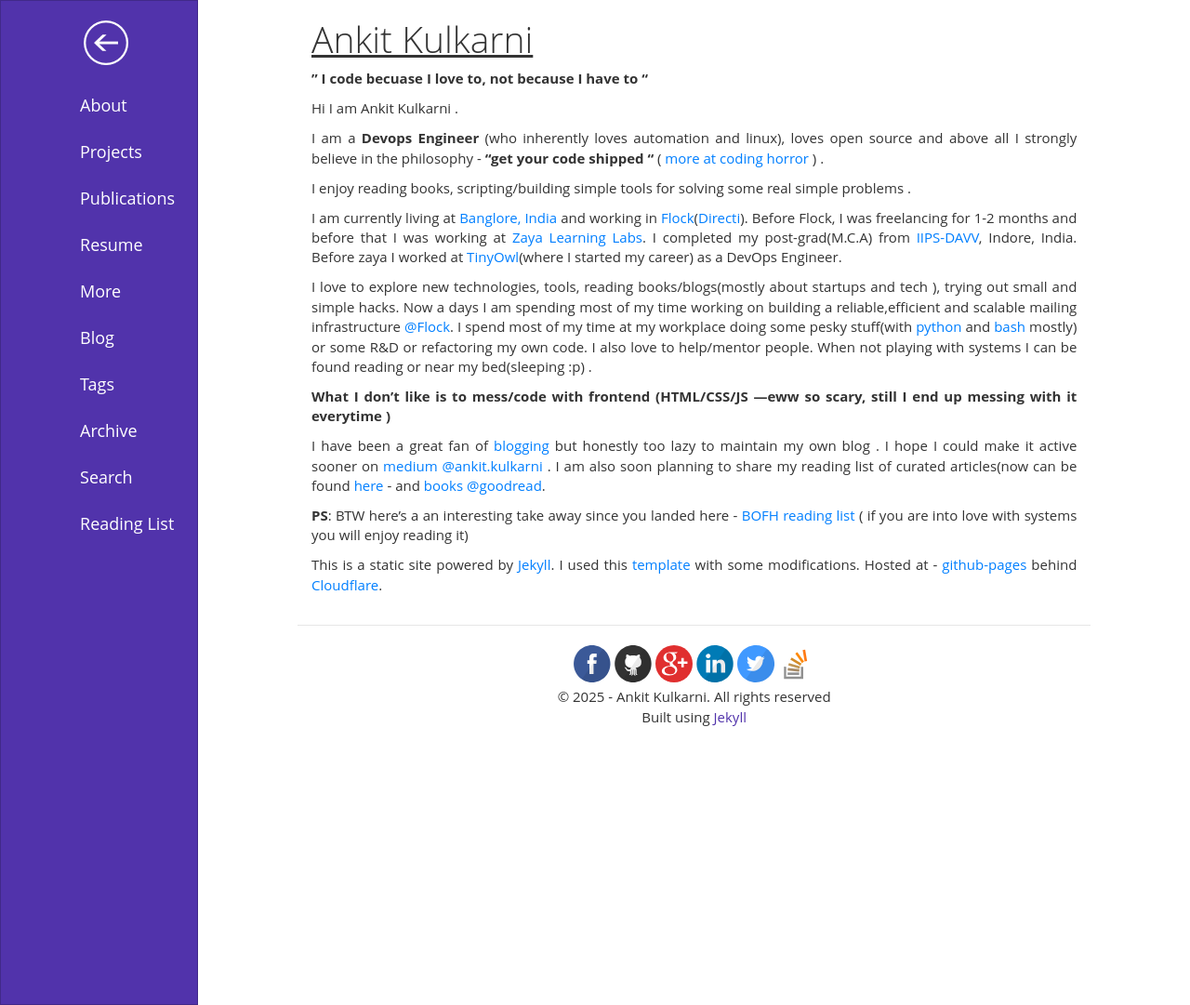
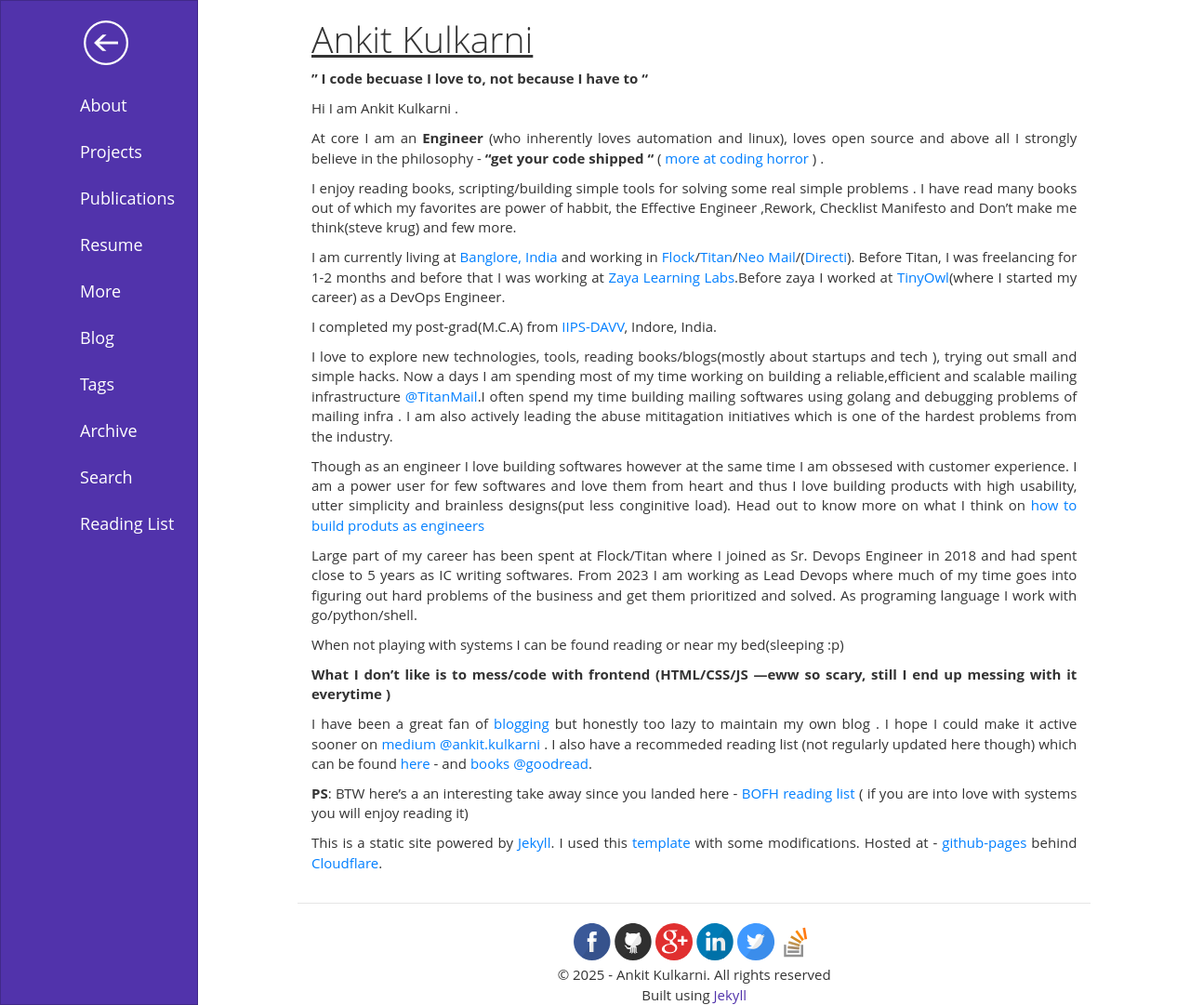
Before and after one commit to Ankit-Kulkarni/Ankit-Kulkarni.github.io, a Jekyll site: the page built from aboutme/index.md, in a window 1280 px wide and 1081 px high. Shown: the whole window at 93% size. Built offline with Jekyll 4.4.1, drawn with Linux system fonts in a browser that asks for light colours.

Commit message:
old changes syncing

```diff
--- a/aboutme/index.md
+++ b/aboutme/index.md
@@ -11,17 +11,25 @@
 
 Hi I am Ankit Kulkarni .
 
-I am a **Devops Engineer** (who inherently loves automation and linux), loves open source and above all I strongly believe in the philosophy - **"get your code shipped "** ( [ more at coding horror](https://blog.codinghorror.com/version-1-sucks-but-ship-it-anyway/) ) .
+At core I am an **Engineer** (who inherently loves automation and linux), loves open source and above all I strongly believe in the philosophy - **"get your code shipped "** ( [ more at coding horror](https://blog.codinghorror.com/version-1-sucks-but-ship-it-anyway/) ) .
 
-I enjoy reading books, scripting/building simple tools for solving some real simple problems .
+I enjoy reading books, scripting/building simple tools for solving some real simple problems . I have read many books out of which my favorites are power of habbit, the Effective Engineer ,Rework, Checklist Manifesto and Don't make me think(steve krug) and few more.
 
-I am currently living at [Banglore, India](https://en.wikipedia.org/wiki/Bangalore) and working in [Flock](https://flock.com/in/)([Directi](https://www.directi.com/)). Before Flock, I was freelancing for 1-2 months and before that I was working at [Zaya Learning Labs](http://www.zaya.in/). I completed my post-grad(M.C.A) from [IIPS-DAVV](http://iips.edu.in/), Indore, India. Before zaya I worked at [TinyOwl](http://www.tinyowl.com/)(where I started my career) as a DevOps Engineer.
+I am currently living at [Banglore, India](https://en.wikipedia.org/wiki/Bangalore) and working in [Flock](https://flock.com/in/)/[Titan](https://titan.email/)/[Neo Mail](https://www.neo.space/)/([Directi](https://www.directi.com/)). Before Titan, I was freelancing for 1-2 months and before that I was working at [Zaya Learning Labs](http://www.zaya.in/).Before zaya I worked at [TinyOwl](http://www.tinyowl.com/)(where I started my career) as a DevOps Engineer.
 
-I love to explore new technologies, tools, reading books/blogs(mostly about startups and tech ), trying out small and simple hacks. Now a days I am spending most of my time working on building a reliable,efficient and scalable mailing infrastructure [@Flock](https://flock.com/mail/). I spend most of my time at my workplace doing some pesky stuff(with [python](https://www.python.org/) and [bash](https://www.gnu.org/software/bash/) mostly) or some R&D or refactoring my own code.  I also love to help/mentor people. When not playing with systems I can be found reading or near my bed(sleeping :p) .
+I completed my post-grad(M.C.A) from [IIPS-DAVV](http://iips.edu.in/), Indore, India.
+
+I love to explore new technologies, tools, reading books/blogs(mostly about startups and tech ), trying out small and simple hacks. Now a days I am spending most of my time working on building a reliable,efficient and scalable mailing infrastructure [@TitanMail](https://titan.email/).I often spend my time building mailing softwares using golang and debugging problems of mailing infra . I am also actively leading the abuse mititagation initiatives  which is one of the hardest problems from the industry.
+
+Though as an engineer I love building softwares however at the same time I am obssesed with customer experience. I am a power user for few softwares and love them from heart and thus I love building products with high usability, utter simplicity and brainless designs(put less conginitive load). Head out to know more on what I think on [how to build produts as engineers](https://medium.com/@ankit.kulkarni/engineering-a-product-is-easy-building-it-is-a-different-story-2a48fd0e9fd8)
+
+Large part of my career has been spent at Flock/Titan where I joined as Sr. Devops Engineer in 2018 and had spent close to 5 years as IC writing softwares. From 2023 I am working as Lead Devops where much of my time goes into figuring out hard problems of the business and get them prioritized and solved. As programing language I work with go/python/shell.
+
+When not playing with systems I can be found reading or near my bed(sleeping :p)
 
 **What I don't like is to mess/code with frontend (HTML/CSS/JS ---eww so scary, still I end up messing with it everytime )**
 
-I have been  a great fan of [blogging]() but honestly too lazy to maintain my own blog . I hope I could make it active sooner on [medium @ankit.kulkarni](https://medium.com/@ankit.kulkarni) . I am also soon planning to share my reading list of curated articles(now can be found [here](https://i.ankul.in/readlist/) -  and [books @goodread](https://www.goodreads.com/user/show/44478379-ankit-kulkarni).
+I have been  a great fan of [blogging]() but honestly too lazy to maintain my own blog . I hope I could make it active sooner on [medium @ankit.kulkarni](https://medium.com/@ankit.kulkarni) . I also have a recommeded reading list (not regularly updated here though) which can be found [here](https://i.ankul.in/readlist/) -  and [books @goodread](https://www.goodreads.com/user/show/44478379-ankit-kulkarni).
 
 **PS**: BTW here's a an interesting take away since you landed here - [BOFH reading list ](http://www.theregister.co.uk/data_centre/bofh/)  ( if you are into love with systems you will enjoy reading it)
 
```
